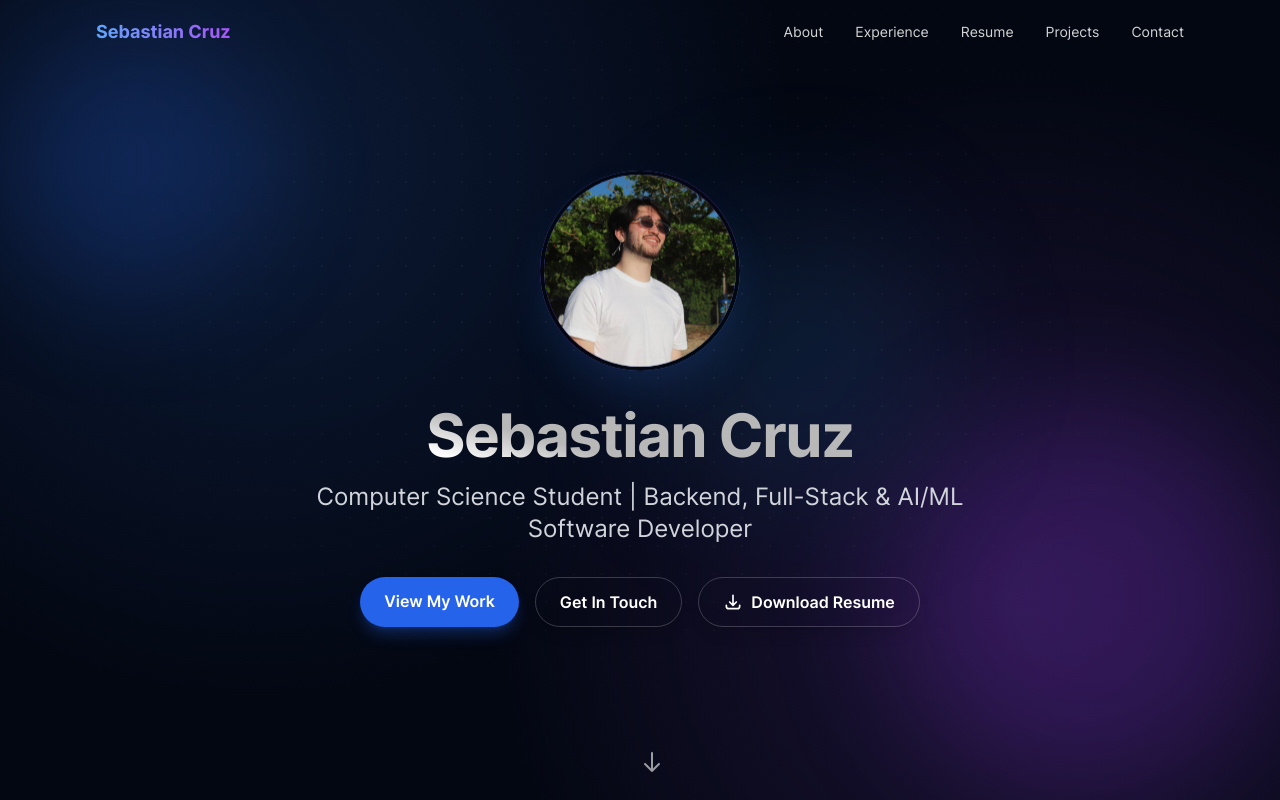
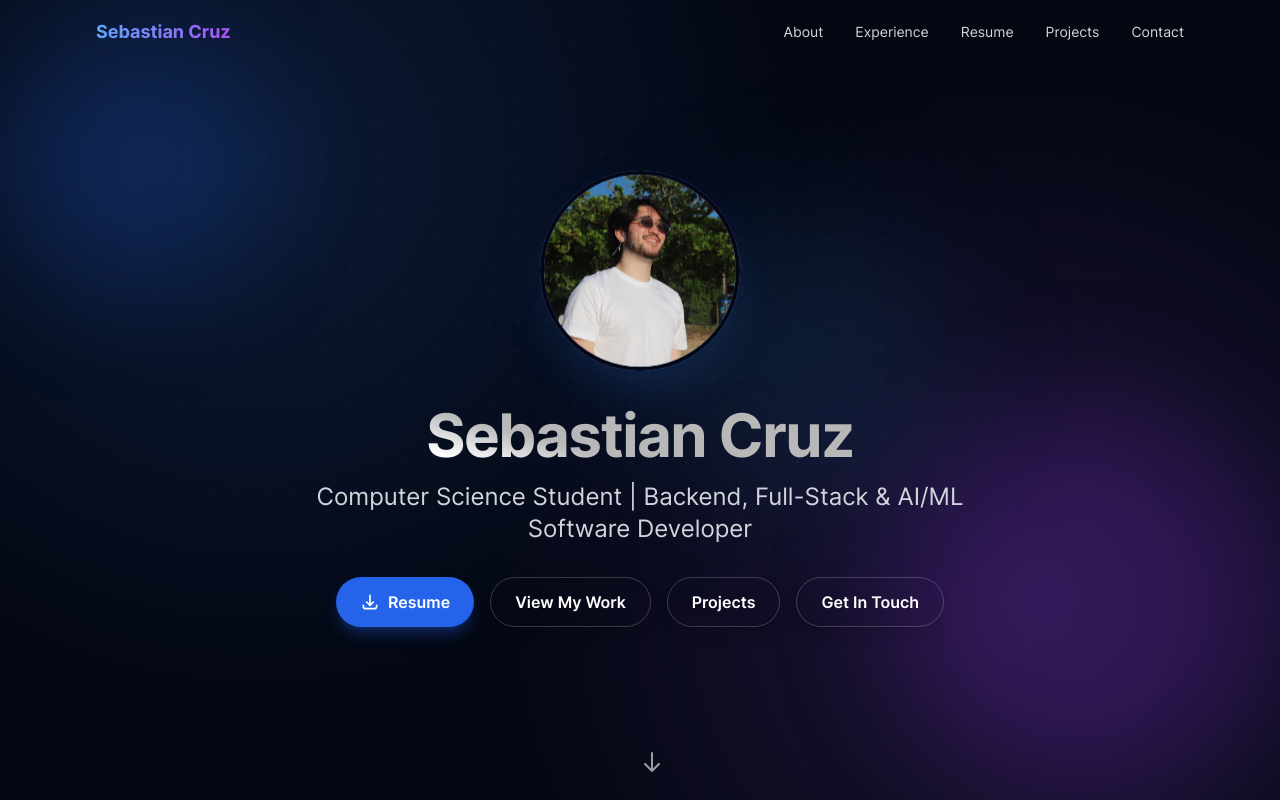
Before and after one commit to SEBAS0078/portfolio, a Next.js app: page / in a window 1280 px wide. Shown: the top 800 px of the page. Built offline with nearby package versions, Linux system fonts and the light colour scheme.

Commit message:
changede add resume

```diff
--- a/src/components/Hero.jsx
+++ b/src/components/Hero.jsx
@@ -1,6 +1,7 @@
 "use client";
 import React from "react";
 import { motion } from "motion/react";
+import { Link } from "react-scroll";
 import { HiOutlineDownload } from "react-icons/hi";
 import ShinyText from "./ShinyText";
 
@@ -80,25 +81,41 @@ const Hero = () => {
           className="flex flex-col justify-center gap-4 sm:flex-row"
         >
           <a
-            href="#projects"
-            className="rounded-full bg-blue-600 px-6 py-3 font-semibold text-white shadow-lg shadow-blue-600/30 transition-all hover:-translate-y-0.5 hover:bg-blue-500 hover:shadow-xl hover:shadow-blue-500/40 active:translate-y-0"
+            href="/resume.pdf"
+            target="_blank"
+            rel="noopener noreferrer"
+            className="inline-flex items-center justify-center gap-2 rounded-full bg-blue-600 px-6 py-3 font-semibold text-white shadow-lg shadow-blue-600/30 transition-all hover:-translate-y-0.5 hover:bg-blue-500 hover:shadow-xl hover:shadow-blue-500/40 active:translate-y-0"
+          >
+            <HiOutlineDownload className="h-5 w-5" />
+            Resume
+          </a>
+          <Link
+            to="experience"
+            smooth
+            duration={500}
+            offset={-64}
+            className="cursor-pointer rounded-full border border-white/20 px-6 py-3 font-semibold text-white shadow-lg transition-all hover:-translate-y-0.5 hover:border-white/40 hover:bg-white/10 active:translate-y-0"
           >
             View My Work
-          </a>
-          <a
-            href="#contact"
-            className="rounded-full border border-white/20 px-6 py-3 font-semibold text-white shadow-lg transition-all hover:-translate-y-0.5 hover:border-white/40 hover:bg-white/10 active:translate-y-0"
+          </Link>
+          <Link
+            to="projects"
+            smooth
+            duration={500}
+            offset={-64}
+            className="cursor-pointer rounded-full border border-white/20 px-6 py-3 font-semibold text-white shadow-lg transition-all hover:-translate-y-0.5 hover:border-white/40 hover:bg-white/10 active:translate-y-0"
+          >
+            Projects
+          </Link>
+          <Link
+            to="contact"
+            smooth
+            duration={500}
+            offset={-64}
+            className="cursor-pointer rounded-full border border-white/20 px-6 py-3 font-semibold text-white shadow-lg transition-all hover:-translate-y-0.5 hover:border-white/40 hover:bg-white/10 active:translate-y-0"
           >
             Get In Touch
-          </a>
-          <a
-            href="/resume.pdf"
-            download
-            className="inline-flex items-center justify-center gap-2 rounded-full border border-white/20 px-6 py-3 font-semibold text-white shadow-lg transition-all hover:-translate-y-0.5 hover:border-white/40 hover:bg-white/10 active:translate-y-0"
-          >
-            <HiOutlineDownload className="h-5 w-5" />
-            Download Resume
-          </a>
+          </Link>
         </motion.div>
       </motion.div>
 
```
